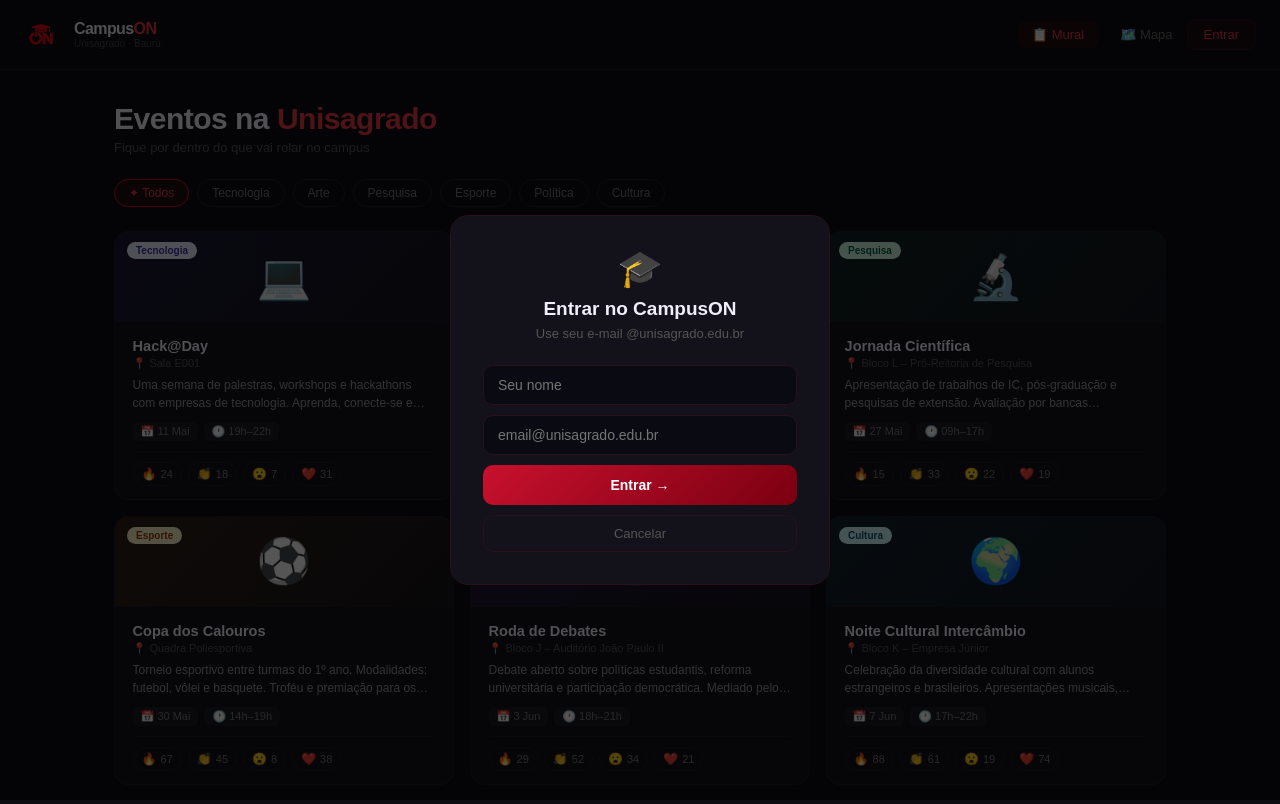
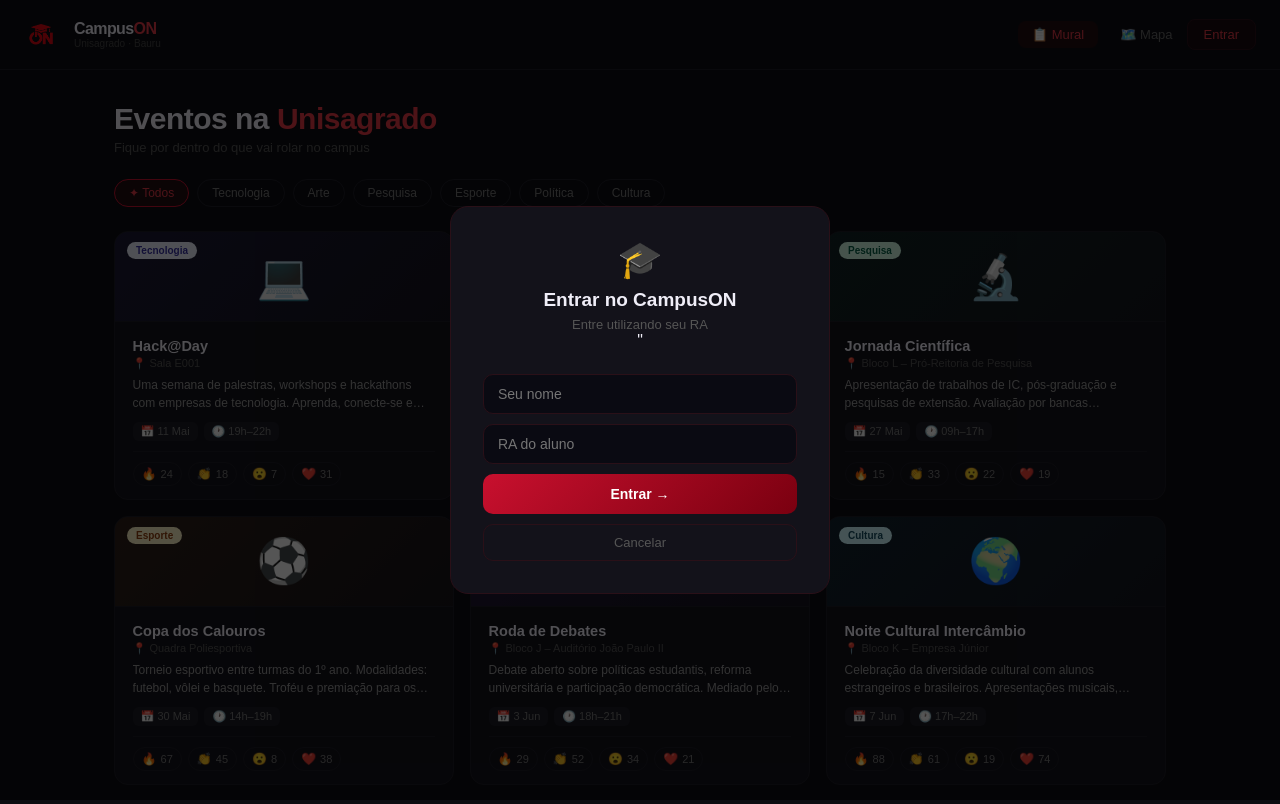
Before and after one commit to RenanSzFreitas/hackday, a React (Vite) app: page / in a window 1280 px wide. Both pictures are taken after a click on the button "Entrar". Shown: the top 804 px of the page. Built offline with nearby package versions, Linux system fonts and the light colour scheme.

Commit message:
Update App.jsx

```diff
--- a/src/App.jsx
+++ b/src/App.jsx
@@ -421,7 +421,7 @@ export default function App() {
   const [selected, setSelected] = useState(null);
   const [user, setUser] = useState(null);
   const [loginModal, setLoginModal] = useState(false);
-  const [loginForm, setLoginForm] = useState({ name: "", email: "" });
+  const [loginForm, setLoginForm] = useState({ name: "", ra: "" });
   const [reactions, setReactions] = useState(() =>
     Object.fromEntries(EVENTS.map(e => [e.id, { ...e.reactions }]))
   );
@@ -447,7 +447,7 @@ export default function App() {
   };
 
   const handleLogin = () => {
-    if (!loginForm.name || !loginForm.email) return;
+    if (!loginForm.name || !loginForm.ra) return;
     setUser({ name: loginForm.name, avatar: loginForm.name[0].toUpperCase() });
     setLoginModal(false);
     setLoginForm({ name: "", email: "" });
@@ -797,11 +797,33 @@ export default function App() {
             <div style={{ textAlign: "center", marginBottom: "1.5rem" }}>
               <div style={{ fontSize: 36, marginBottom: 8 }}>🎓</div>
               <h2 style={{ margin: "0 0 6px", fontSize: 19, fontWeight: 700 }}>Entrar no CampusON</h2>
-              <p style={{ color: "#555", fontSize: 13, margin: 0 }}>Use seu e-mail @unisagrado.edu.br</p>
+              <p style={{ color: "#555", fontSize: 13, margin: 0 }}>Entre utilizando seu RA </p>"
             </div>
             <div style={{ display: "flex", flexDirection: "column", gap: 10 }}>
               <input placeholder="Seu nome" value={loginForm.name} onChange={e => setLoginForm(p => ({ ...p, name: e.target.value }))} style={{ padding: "11px 14px", borderRadius: 10, border: "1px solid #2a1018", background: "#0A0A12", color: "#F1EFF8", fontSize: 14, fontFamily: "inherit", outline: "none" }} />
-              <input placeholder="email@unisagrado.edu.br" value={loginForm.email} onChange={e => setLoginForm(p => ({ ...p, email: e.target.value }))} style={{ padding: "11px 14px", borderRadius: 10, border: "1px solid #2a1018", background: "#0A0A12", color: "#F1EFF8", fontSize: 14, fontFamily: "inherit", outline: "none" }} />
+              <input
+                placeholder="RA do aluno"
+                value={loginForm.ra}
+                onChange={e => {
+                  const value = e.target.value.replace(/\D/g, "").slice(0, 10);
+
+                  setLoginForm(p => ({
+                    ...p,
+                    ra: value
+                  }));
+                }}
+                maxLength={10}
+                style={{
+                  padding: "11px 14px",
+                  borderRadius: 10,
+                  border: "1px solid #2a1018",
+                  background: "#0A0A12",
+                  color: "#F1EFF8",
+                  fontSize: 14,
+                  fontFamily: "inherit",
+                  outline: "none"
+                }}
+              />
               <button onClick={handleLogin} style={{ padding: "12px", borderRadius: 10, border: "none", background: "linear-gradient(135deg,#C8102E,#7a0010)", color: "#FFF", fontSize: 14, fontWeight: 600, cursor: "pointer", fontFamily: "inherit" }}>Entrar →</button>
               <button onClick={() => setLoginModal(false)} style={{ padding: "10px", borderRadius: 10, border: "1px solid #2a1018", background: "transparent", color: "#555", fontSize: 13, cursor: "pointer", fontFamily: "inherit" }}>Cancelar</button>
             </div>
```
